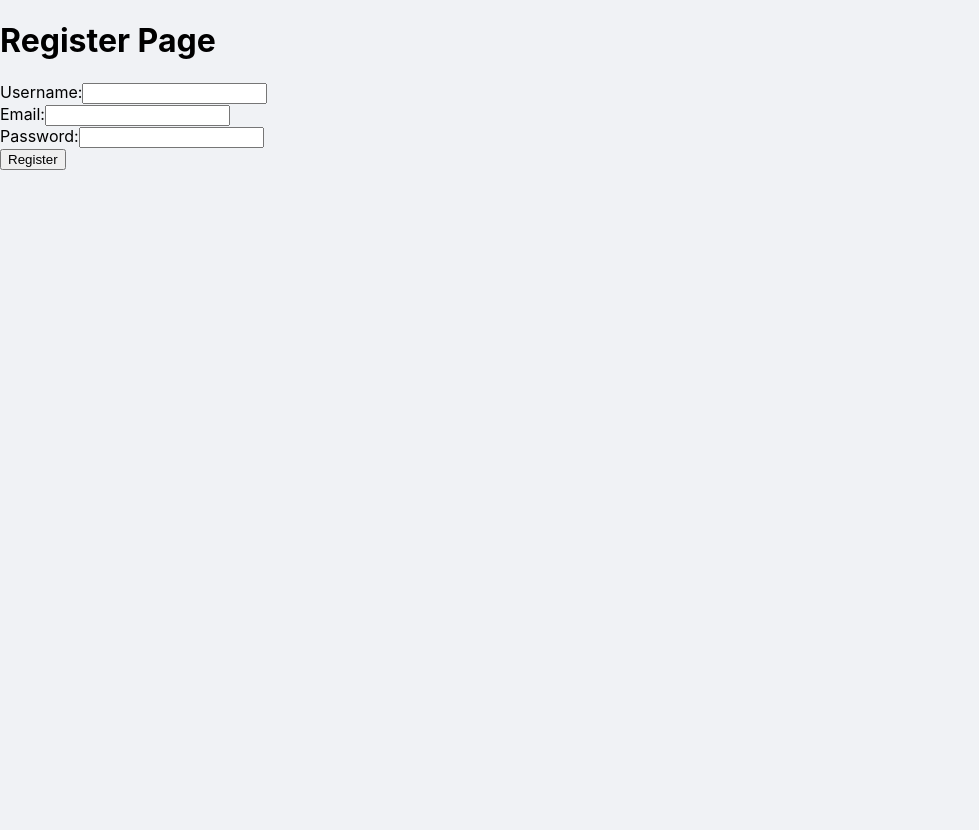
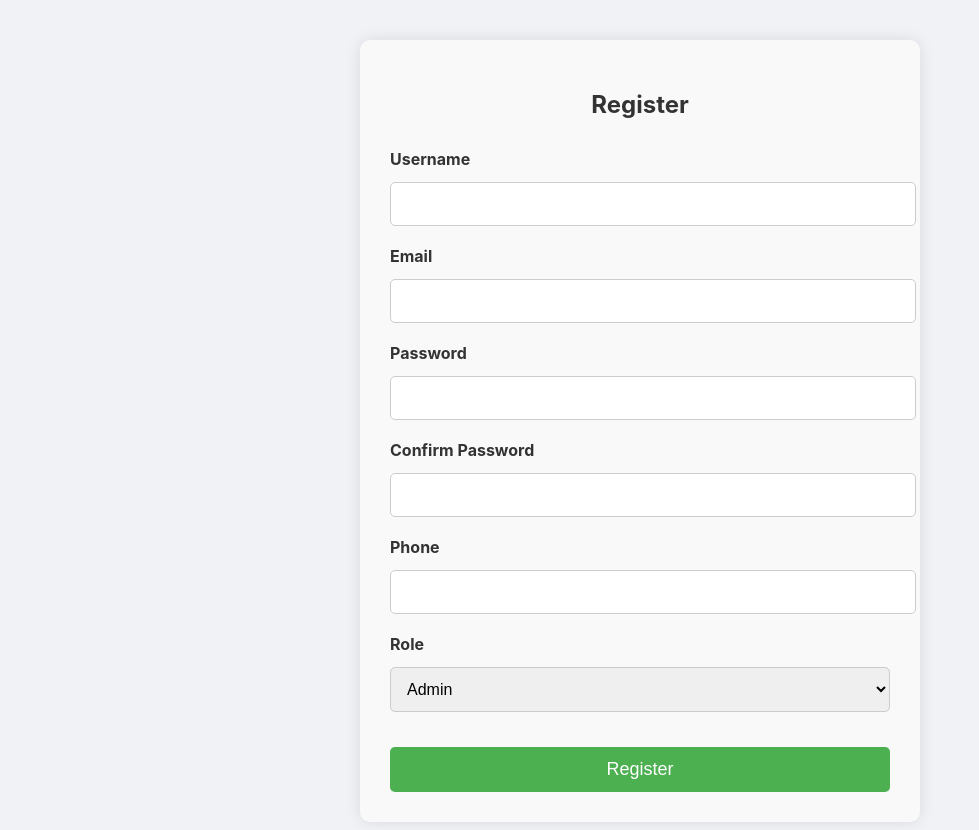
Before and after one commit to xiangshuo123/vendor-management-system, a React (Create React App) app in the folder client/: page /register in a window 1280 px wide. Shown: the top 830 px of the page, without its empty margins (0-979 px from the left). Before the commit the page ends 800 px from the top, so only its background shows below. Built offline with nearby package versions, Linux system fonts and the light colour scheme.

Commit message:
美化注册界面

```diff
--- a/client/src/pages/Dashboard.js
+++ b/client/src/pages/Dashboard.js
@@ -1,11 +1,11 @@
 import React from 'react';
 
-const Dashboared = () => {
+const Dashboard = () => {
   return (
     <div>
-      <h1>Dashboared Page</h1>
+      <h1>Dashboard Page</h1>
     </div>
   );
 };
 
-export default Dashboared;
+export default Dashboard;
--- a/client/src/pages/LoginPage.js
+++ b/client/src/pages/LoginPage.js
@@ -10,6 +10,7 @@ const LoginPage = () => {
 
   const handleLogin = async (e) => {
     e.preventDefault();
+    setError('');
     try {
       const response = await axios.post('http://localhost:5000/api/auth/login', {
         username,
@@ -17,12 +18,15 @@ const LoginPage = () => {
       });
 
       if (response.data.token) {
-        localStorage.setItem('token', response.data.token); // 存储 JWT 令牌到本地
-        alert('Login successful!');
-        navigate('/dashboard'); // 登录成功后重定向到仪表板页面
+        localStorage.setItem('token', response.data.token);
+        navigate('/dashboard');
       }
     } catch (error) {
-      setError(error.response.data.message || 'Login failed!');
+      if (error.response && error.response.data && error.response.data.message) {
+        setError(error.response.data.message);
+      } else {
+        setError('Login failed! Please try again.');
+      }
     }
   };
 
--- a/client/src/pages/ProfilePage.js
+++ b/client/src/pages/ProfilePage.js
@@ -50,7 +50,7 @@ const ProfilePage = () => {
     } catch (error) {
       setError('Failed to update profile. Please try again later.');
     } finally {
-      setLoading(false); // 加载结束
+      setLoading(false);
     }
   };
 
--- /dev/null
+++ b/client/src/pages/RegisterPage.css
@@ -0,0 +1,68 @@
+.register-container {
+    max-width: 500px;  /* 增加最大宽度 */
+    margin: 40px auto;  /* 增加顶部和底部的外边距 */
+    padding: 30px;  /* 增加内部填充以使表单内容不那么紧凑 */
+    background-color: #f9f9f9;
+    border-radius: 10px;
+    box-shadow: 0 0 15px rgba(0, 0, 0, 0.1);  /* 调整阴影效果 */
+  }
+
+  .register-container h2 {
+    text-align: center;
+    margin-bottom: 30px;  /* 增加标题下方的外边距 */
+    color: #333;
+  }
+
+  .form-group {
+    margin-bottom: 20px;  /* 增加表单组之间的距离 */
+  }
+
+  .form-group label {
+    display: block;
+    margin-bottom: 8px;  /* 增加标签与输入框之间的距离 */
+    font-weight: bold;
+    color: #333;
+  }
+
+  .form-group input,
+  .form-group select {
+    width: 100%;
+    padding: 12px;  /* 增加输入框的内边距 */
+    border: 1px solid #ccc;
+    border-radius: 5px;
+    font-size: 16px;
+    margin-top: 5px;  /* 为输入框与标签之间添加一点距离 */
+  }
+
+  .register-button {
+    width: 100%;
+    padding: 12px;  /* 增加按钮的内边距 */
+    background-color: #4CAF50;
+    color: white;
+    border: none;
+    border-radius: 5px;
+    font-size: 18px;
+    cursor: pointer;
+    margin-top: 15px;  /* 增加按钮与上方输入框的距离 */
+  }
+
+  .register-button:disabled {
+    background-color: #ccc;
+    cursor: not-allowed;
+  }
+
+  .register-button:hover:not(:disabled) {
+    background-color: #45a049;
+  }
+
+  .error-message {
+    color: red;
+    text-align: center;
+    margin-bottom: 15px;  /* 增加错误信息的下方外边距 */
+  }
+
+  .success-message {
+    color: green;
+    text-align: center;
+    margin-bottom: 15px;  /* 增加成功信息的下方外边距 */
+  }
--- a/client/src/pages/RegisterPage.js
+++ b/client/src/pages/RegisterPage.js
@@ -1,69 +1,124 @@
 import React, { useState } from 'react';
 import axios from 'axios';
-import { useNavigate } from 'react-router-dom';
+import { useNavigate } from 'react-router-dom';  // 引入 useNavigate
+import './RegisterPage.css';  // 引入 CSS 文件
 
 const RegisterPage = () => {
-  const [username, setUsername] = useState('');
-  const [email, setEmail] = useState('');
-  const [password, setPassword] = useState('');
+  const [formData, setFormData] = useState({
+    username: '',
+    email: '',
+    password: '',
+    confirmPassword: '',
+    phone: '',
+    role: 'admin',  // 默认是管理员
+  });
   const [error, setError] = useState('');
-  const navigate = useNavigate();
+  const [success, setSuccess] = useState('');
+  const [loading, setLoading] = useState(false);
 
-  const handleRegister = async (e) => {
+  const navigate = useNavigate();  // 使用 useNavigate 钩子
+
+  const handleChange = (e) => {
+    setFormData({ ...formData, [e.target.name]: e.target.value });
+  };
+
+  const handleSubmit = async (e) => {
     e.preventDefault();
+    setError('');
+    setSuccess('');
+    setLoading(true);
+
+    if (formData.password !== formData.confirmPassword) {
+      setError('Passwords do not match');
+      setLoading(false);
+      return;
+    }
+
     try {
-      const response = await axios.post('http://localhost:5000/api/auth/register', {
-        username,
-        email,
-        password,
-      });
+      const response = await axios.post('http://localhost:5000/api/auth/register', formData);
+      setSuccess(response.data.message);
 
-      if (response && response.status === 201) {
-        alert('Registration successful!');
-        navigate('/login'); // 注册成功后重定向到登录页面
-      }
-    } catch (error) {
-      if (error.response && error.response.data && error.response.data.message) {
-        setError(error.response.data.message); // 显示后端返回的错误信息
-      } else {
-        setError('Registration failed! Please try again.');
-      }
+      // 注册成功后重定向到登录页面
+      setTimeout(() => {
+        navigate('/login');
+      }, 1500);  // 等待1.5秒后跳转
+
+    } catch (err) {
+      setError(err.response?.data?.message || 'Registration failed. Please try again.');
+    } finally {
+      setLoading(false);
     }
   };
 
   return (
-    <div>
-      <h1>Register Page</h1>
-      {error && <p style={{ color: 'red' }}>{error}</p>}
-      <form onSubmit={handleRegister}>
-        <div>
-          <label>Username:</label>
+    <div className="register-container">
+      <h2>Register</h2>
+      {error && <p className="error-message">{error}</p>}
+      {success && <p className="success-message">{success}</p>}
+      <form className="register-form" onSubmit={handleSubmit}>
+        <div className="form-group">
+          <label>Username</label>
           <input
             type="text"
-            value={username}
-            onChange={(e) => setUsername(e.target.value)}
+            name="username"
+            value={formData.username}
+            onChange={handleChange}
             required
           />
         </div>
-        <div>
-          <label>Email:</label>
+        <div className="form-group">
+          <label>Email</label>
           <input
             type="email"
-            value={email}
-            onChange={(e) => setEmail(e.target.value)}
+            name="email"
+            value={formData.email}
+            onChange={handleChange}
             required
           />
         </div>
-        <div>
-          <label>Password:</label>
+        <div className="form-group">
+          <label>Password</label>
           <input
             type="password"
-            value={password}
-            onChange={(e) => setPassword(e.target.value)}
+            name="password"
+            value={formData.password}
+            onChange={handleChange}
             required
           />
         </div>
-        <button type="submit">Register</button>
+        <div className="form-group">
+          <label>Confirm Password</label>
+          <input
+            type="password"
+            name="confirmPassword"
+            value={formData.confirmPassword}
+            onChange={handleChange}
+            required
+          />
+        </div>
+        <div className="form-group">
+          <label>Phone</label>
+          <input
+            type="text"
+            name="phone"
+            value={formData.phone}
+            onChange={handleChange}
+          />
+        </div>
+        <div className="form-group">
+          <label>Role</label>
+          <select
+            name="role"
+            value={formData.role}
+            onChange={handleChange}
+          >
+            <option value="admin">Admin</option>
+            <option value="sales">Sales</option>
+          </select>
+        </div>
+        <button type="submit" className="register-button" disabled={loading}>
+          {loading ? 'Registering...' : 'Register'}
+        </button>
       </form>
     </div>
   );
```
